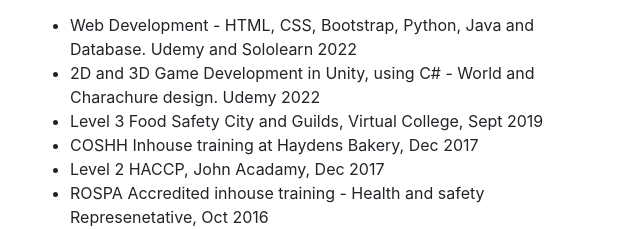
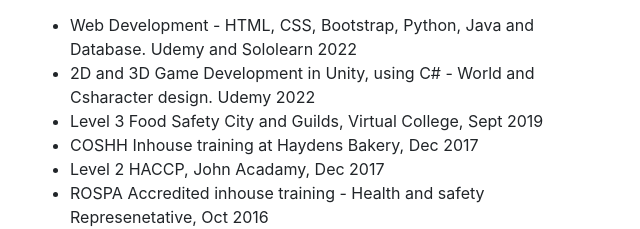
Before and after one commit to leotsmith/Portfolio, a plain HTML site: page index.html in a window 1280 px wide. Shown: the part 2115-2344 px from the top of the page, 625-1265 px from the left. Drawn offline with Linux system fonts and the light colour scheme.

Commit message:
Update index.html

```diff
--- a/index.html
+++ b/index.html
@@ -185,7 +185,7 @@
           <p>I am someone who can often be found in the garden, passionate about growing my own produce. As someone who believes in lifelong learning and keen to grasp every opportunity, I have recently enrolled on a multiple cources including photography  to use DSLR. I am also into gaming and computer enthusiast who loves baking, creating anything from laminated doughs, breads, Belgium buns and a lot of cake.</p>
         <ul>
 		  <li>Web Development - HTML, CSS, Bootstrap, Python, Java and Database. Udemy and Sololearn 2022</li>
-			<li>2D and 3D Game Development in Unity, using C# - World and Charachure design. Udemy 2022</li>
+			<li>2D and 3D Game Development in Unity, using C# - World and Csharacter design. Udemy 2022</li>
 			<li>Level 3 Food Safety City and Guilds, Virtual College, Sept 2019</li>
 			<li>COSHH Inhouse training at Haydens Bakery, Dec 2017</li>
 			<li>Level 2 HACCP, John Acadamy, Dec 2017</li>
```
